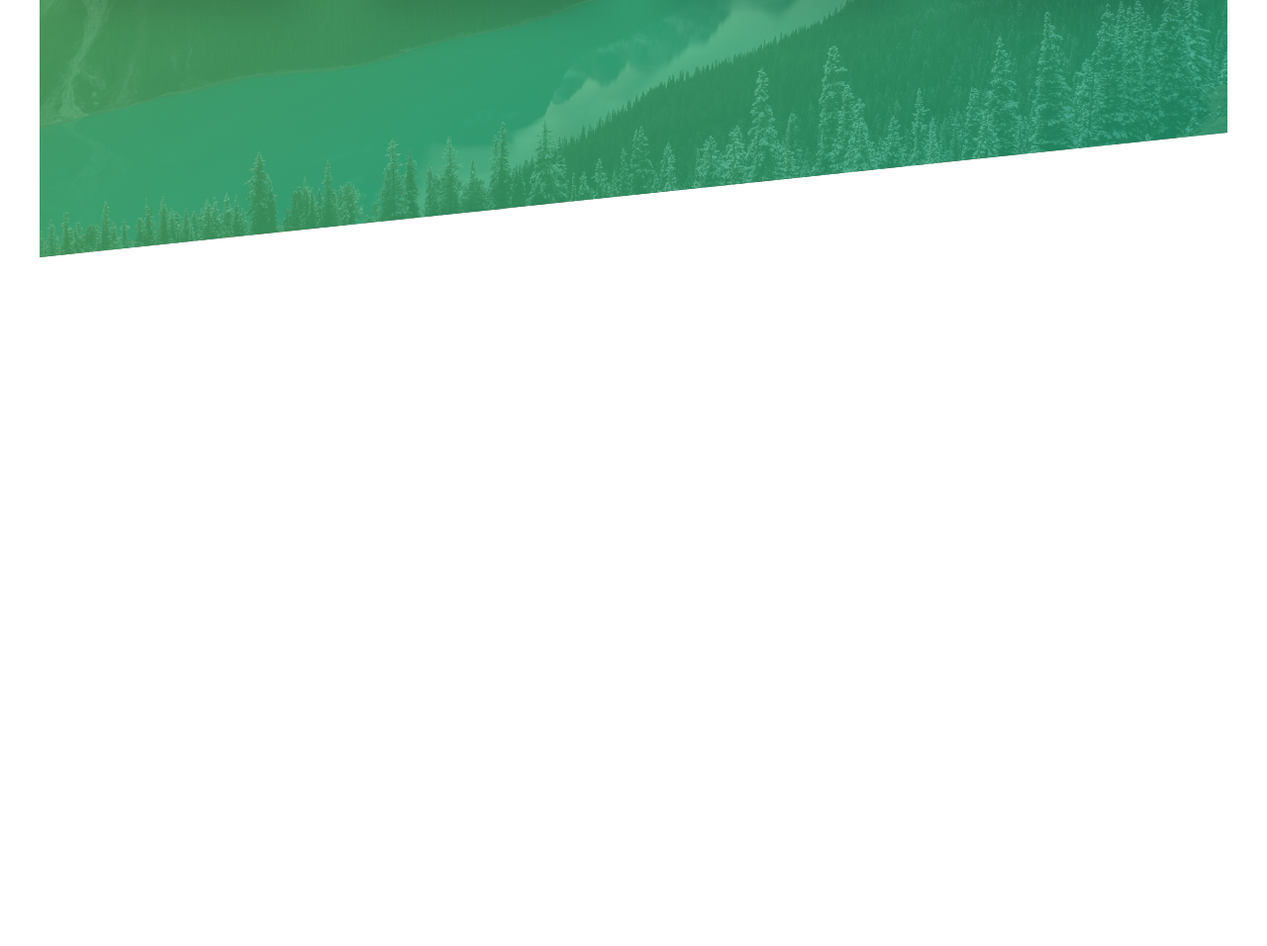
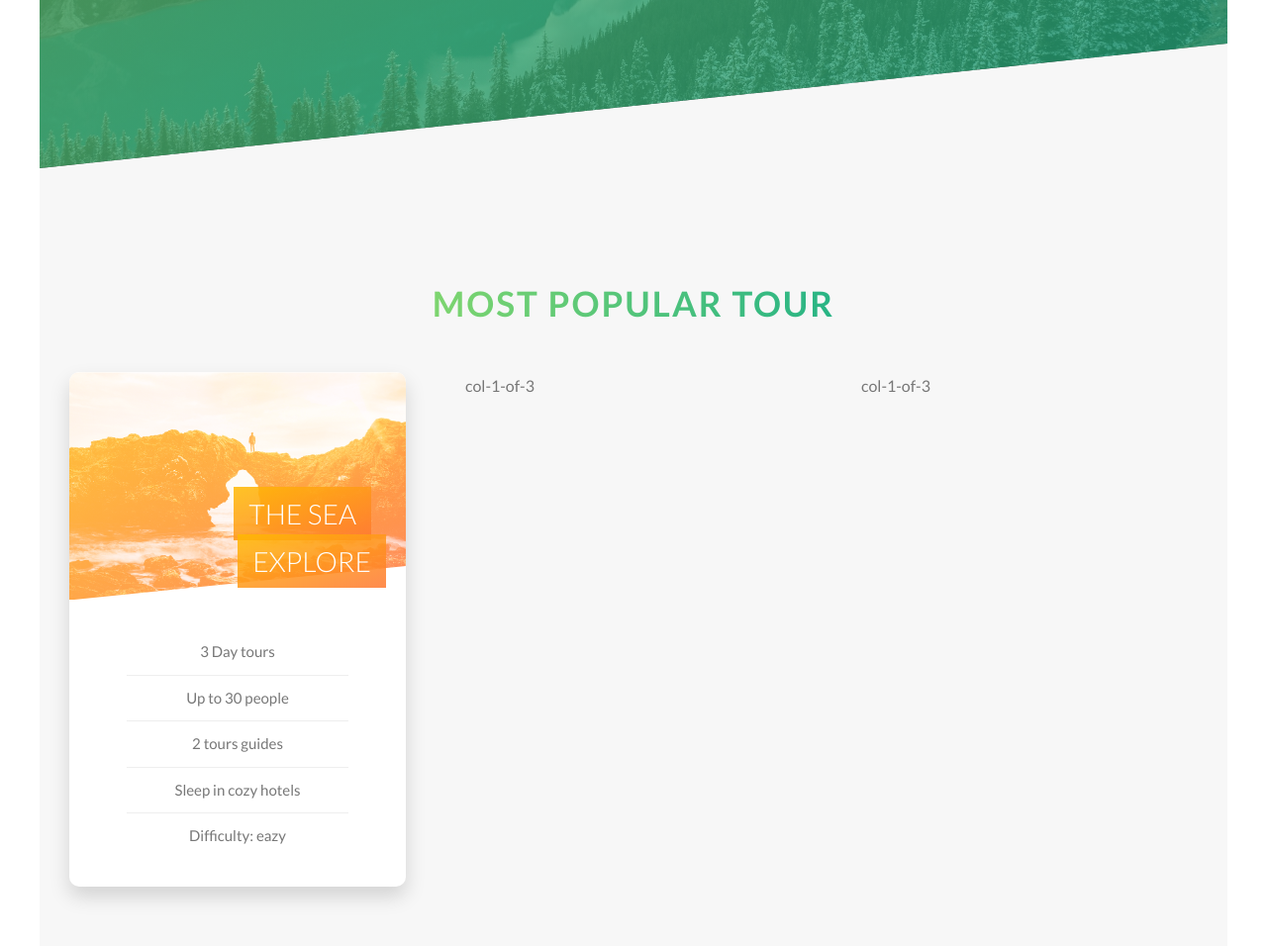
Before and after one commit to PongponZ/AdvanceCss_learn, a website: page lesson_one_natour/index.html in a window 1280 px wide. Shown: the part 2072-3028 px from the top of the page at 99% size. Before the commit the page ends 2332 px from the top, so only its background shows below. Drawn offline with Linux system fonts and the light colour scheme.

Commit message:
add card section

```diff
--- a/lesson_one_natour/index.html
+++ b/lesson_one_natour/index.html
@@ -104,6 +104,47 @@
 
                 </div>
             </section>
+
+            <section class="section-tour">
+                <div class="u-center-text u-margin-bottom-big">
+                    <h2 class="heading-secondary">
+                        Most popular tour
+                    </h2>
+                </div>
+
+                <div class="row">
+                    <div class="col-1-of-3">
+                        <div class="card">
+                            <div class="card__side card__side--front">
+                                <div class="card__picture card__picture-1"></div>
+                                <h4 class="card__heading">
+                                    <span class="card__heading-span card__heading-span--1">The Sea Explore</span>
+                                </h4>
+                                <div class="card__detail">
+                                    <ul>
+                                        <li>3 Day tours</li>
+                                        <li>Up to 30 people</li>
+                                        <li>2 tours guides</li>
+                                        <li>Sleep in cozy hotels</li>
+                                        <li>Difficulty: eazy</li>
+                                    </ul>
+                                </div>
+                            </div>
+                            <div class="card__side card__side--back card__side--back-1">
+                                BACK
+                            </div>
+                        </div>
+                    </div>
+                    <div class="col-1-of-3">
+                        col-1-of-3
+                    </div>
+                    <div class="col-1-of-3">
+                        col-1-of-3
+                    </div>
+                </div>
+
+            </section>
+
         </main>
     <!-- <section class="grid-test">
             <div class="row">
--- a/lesson_one_natour/sass/abstracts/_variable.scss
+++ b/lesson_one_natour/sass/abstracts/_variable.scss
@@ -4,6 +4,13 @@ $color-primary-light: #7ed56f;
 $color-primary-dark:#28b485;
 
 $color-gray-light:#f7f7f7;
+$color-gray-light-2:#eee;
+
+$color-secondary-light:#ffb900;
+$color-secondary-dark:#ff7730;
+
+$color-tertiary-light:#2998ff;
+$color-tertiary-dark:#5643fa;
 
 $color-gray-dark:#777;
 $color-white:#fff;
--- /dev/null
+++ b/lesson_one_natour/sass/component/_card.scss
@@ -0,0 +1,105 @@
+.card{
+    perspective: 150rem;
+    -moz-perspective: 150rem;
+    position: relative;
+    height: 52rem;
+
+    &__side{
+        transition: all 1s ease;
+        height: 52rem;
+        position: absolute;
+        top: 0;
+        left: 0;
+        width: 100%;
+        backface-visibility: hidden;
+        box-shadow: 0 1rem 2rem rgba($color-black, 0.15);
+        border-radius: 1rem;
+        overflow: hidden;
+
+        &--front{
+            background-color: $color-white;
+        }
+
+        &--back{
+            transform: rotateY(180deg);
+
+            &-1{
+                background-image: linear-gradient(to right bottom, $color-secondary-light, $color-secondary-dark);
+            }
+        }
+
+    }
+
+    &:hover &__side--front{
+        transform: rotateY(-180deg);
+    }
+
+    &:hover &__side--back{
+        transform: rotateY(0);
+    }
+
+
+
+    &__picture{
+        background-size: cover;
+        height: 23rem;
+        background-blend-mode: screen;
+        clip-path: polygon(0 0, 100% 0, 100% 85%, 0 100%);
+        -webkit-clip-path: polygon(0 0, 100% 0, 100% 85%, 0 100%);
+
+        &-1{
+            background-image: linear-gradient(to right bottom, $color-secondary-light, $color-secondary-dark), url(../img/nat-5.jpg);
+        }
+
+        &-2{
+            background-image: url(../img/nat-6.jpg);
+        }
+
+        &-3{
+            background-image: url(../img/nat-7.jpg);
+        }
+    }
+
+    &__heading{
+        font-size: 2.8rem;
+        font-weight: 300;
+        text-transform: uppercase;
+        color: $color-white;
+        position: absolute;
+        top: 12rem;
+        right: 2rem;
+        text-align: right;
+        width: 75%;
+    }
+
+    &__heading-span{
+        padding: 1rem 1.5rem;
+        -webkit-box-decoration-break: clone;
+        box-decoration-break: clone;
+
+        &--1{
+            background-image: linear-gradient(
+                to right bottom,
+                rgba($color-secondary-light, 0.85),
+                rgba($color-secondary-dark, 0.85));
+        }
+    }
+
+    &__detail{
+        padding: 3rem;
+        ul{
+            list-style: none;
+            width: 80%;
+            margin: 0 auto;
+            li{
+                text-align: center;
+                font-size: 1.5rem;
+                padding: 1rem;
+
+                &:not(:last-child){
+                    border-bottom: 1px solid $color-gray-light-2;
+                }
+            }
+        }
+    }
+}
--- a/lesson_one_natour/sass/main.scss
+++ b/lesson_one_natour/sass/main.scss
@@ -10,6 +10,7 @@
 @import "layout/grid";
 @import "layout/header";
 
+@import "component/card";
 @import "component/feature-box";
 @import "component/composition";
 @import "component/button";
--- a/lesson_one_natour/sass/page/_home.scss
+++ b/lesson_one_natour/sass/page/_home.scss
@@ -13,8 +13,14 @@
         url(../img/nat-4.jpg);
     background-size: cover;
     transform: skewY(-6deg);
-
+    margin-top: -9rem;
     & > * {
         transform: skewY(6deg);
     }
 }
+
+.section-tour{
+    background-color: $color-gray-light;
+    padding: 25rem 0 50rem 0;
+    margin-top: -10vh;
+}
```
Also changed, not shown: lesson_one_natour/css/style.css.
